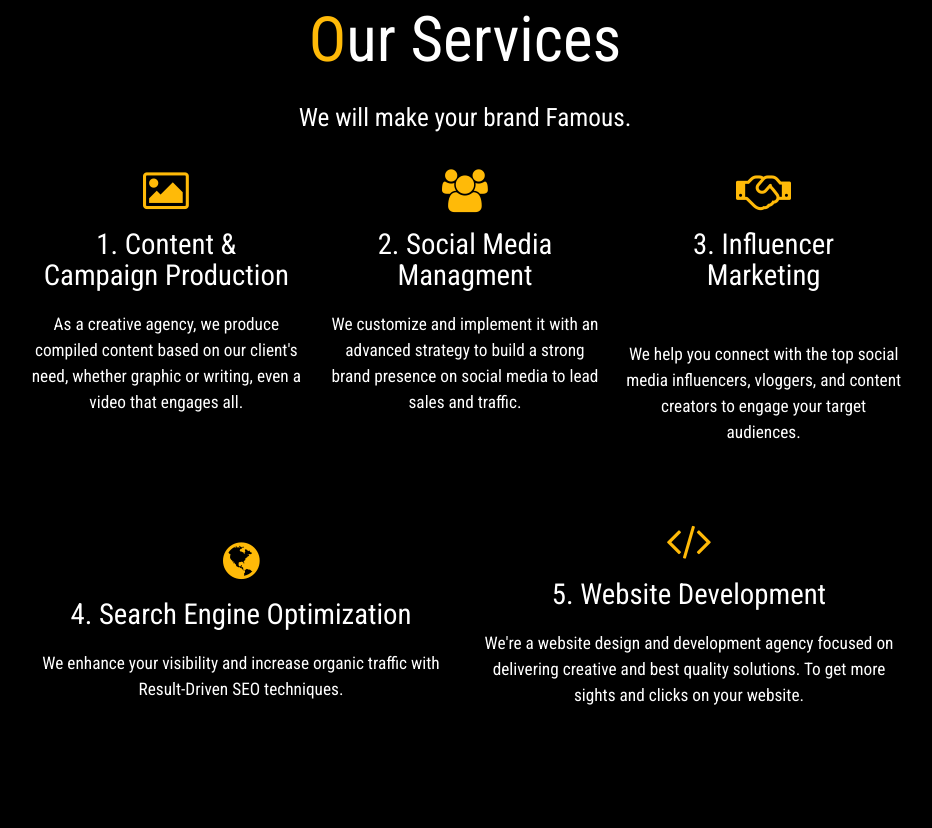
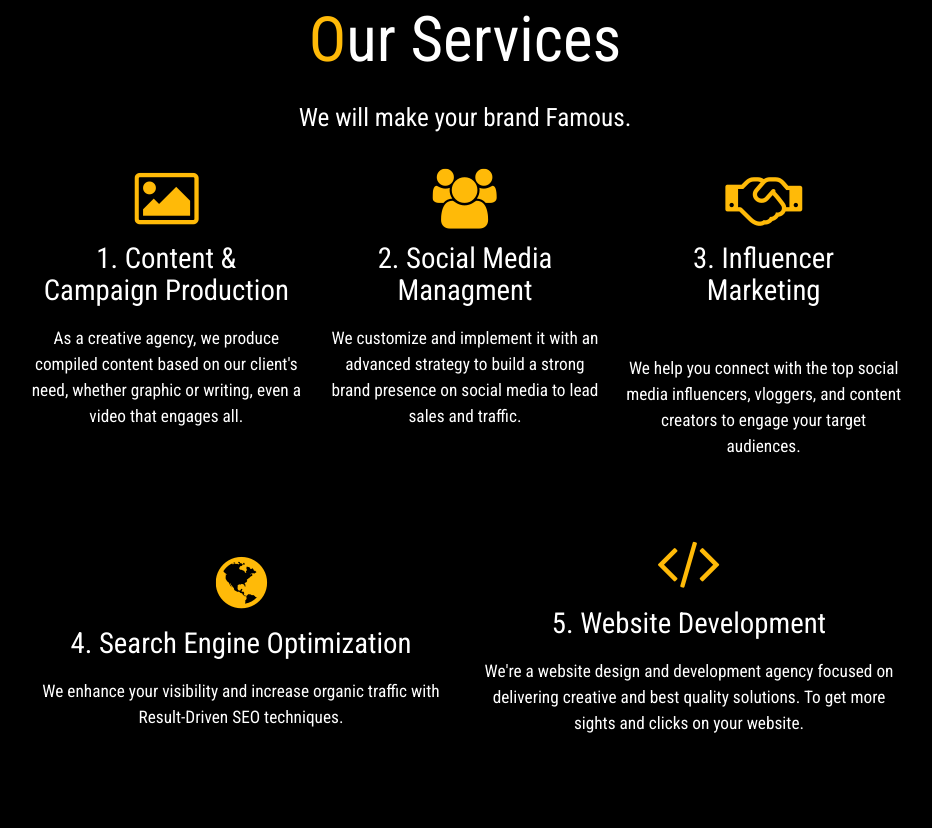
Before and after one commit to sahil8700/Umediaa.com, a plain HTML site: page index.html in a window 1280 px wide. Shown: the part 1352-2180 px from the top of the page, without its empty margins (175-1107 px from the left). Drawn offline with nearby package versions, Linux system fonts and the light colour scheme.

Commit message:
resize head

```diff
--- a/index.html
+++ b/index.html
@@ -119,12 +119,12 @@
 <h1 style="text-align: center; color: white;" id="service"> <span style="color:#ffba08;">O</span>ur Services</h1>
 <p style="text-align: center; color: white; font-size: 1.7em">We will make your brand Famous.</p>
 <br>
-<div class="row container"  data-0-top="opacity:0;left:100px;" data-200-top="opacity:1;left:0px;">
+<div class="row container" >
 
     <div class="col l4 s12 service">
            <div class="title">
             <div class="seriviceicon" style="text-align: center; color: #ffba08;">
-          <i class="fa fa-picture-o fa-3x animate__animated animate__pulse animate__infinite animate__faster" aria-hidden="true"></i>
+          <i class="fa fa-picture-o fa-4x animate__animated animate__pulse animate__infinite animate__slow" aria-hidden="true"></i>
           </div>
            <h5 style="color: white;">1. Content & Campaign Production</h5>
        </div>
@@ -137,7 +137,7 @@
      <div class="col l4 s12 service">
            <div class="title">
            <div class="seriviceicon" style="text-align: center; color: #ffba08;">
-          <i class="fa fa-users fa-3x animate__animated animate__pulse animate__infinite animate__faster  " aria-hidden="true"></i>
+          <i class="fa fa-users fa-4x animate__animated animate__pulse animate__infinite animate__slow " aria-hidden="true"></i>
           </div>
            <h5 style="color: white;">2. Social Media Managment</h5>
        </div>
@@ -151,7 +151,7 @@
         <div class="col l4 s12 service">
        <div class="title">
          <div class="seriviceicon" style="text-align: center; color: #ffba08;">
-          <i class="fa fa-handshake-o fa-3x  animate__animated animate__pulse animate__infinite animate__faster" aria-hidden="true"></i>
+          <i class="fa fa-handshake-o fa-4x  animate__animated animate__pulse animate__infinite animate__slow" aria-hidden="true"></i>
           </div>
            <h5 style="color: white;">3. Influencer Marketing</h5>
        </div>
@@ -170,7 +170,7 @@
         <div class="col l6 s12 service lastrow ">
        <div class="title">
            <div class="seriviceicon" style="text-align: center; color: #ffba08;">
-          <i class="fa fa-globe fa-3x animate__animated animate__pulse animate__infinite animate__faster " aria-hidden="true"></i>
+          <i class="fa fa-globe fa-4x animate__animated animate__pulse animate__infinite animate__slow " aria-hidden="true"></i>
           </div>
            <h5 style="color: white;">4. Search Engine Optimization</h5>
        </div>
@@ -184,7 +184,7 @@
      <div class="col l6 s12 service ">
            <div class="title">
             <div class="seriviceicon" style="text-align: center; color: #ffba08;">
-          <i class="fa fa-code fa-3x animate__animated animate__pulse animate__infinite animate__faster" aria-hidden="true"></i>
+          <i class="fa fa-code fa-4x animate__animated animate__pulse animate__infinite animate__slow" aria-hidden="true"></i>
           </div>
            <h5 style="color: white;">5. Website Development</h5>
        </div>
@@ -212,7 +212,7 @@
  <br>
  <div class="buttonvideo">
  <p style="color: #ffba08;">
- <a class="waves-effect waves-light btn-large porbutn"><i class="fa fa-hand-o-right fa-4x animate__animated animate__shakeX animate__infinite animate__slow" aria-hidden="true"></i> Check More</a>
+ <a class="waves-effect waves-light btn-large porbutn"><i class="fa fa-hand-o-right fa-4x " aria-hidden="true"></i> Check More</a>
  </p>
 </div>
 </div>
```
